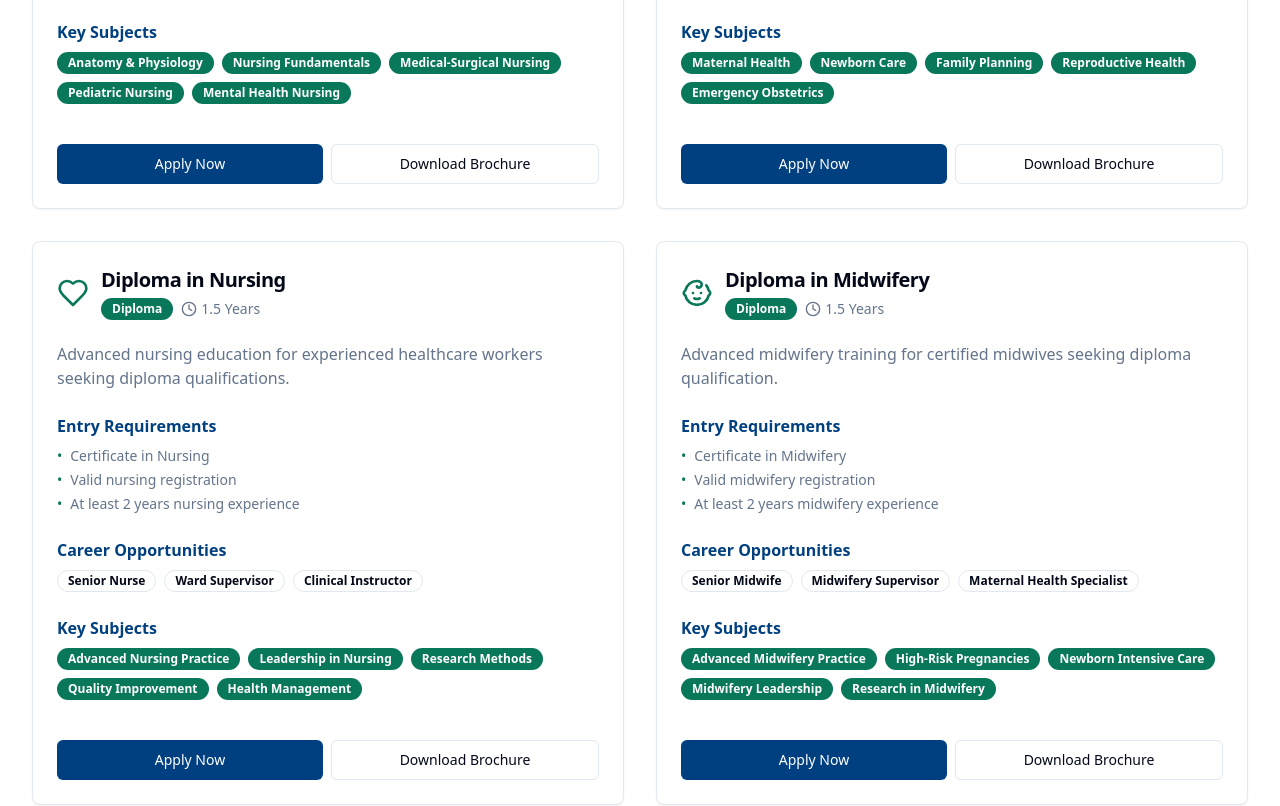
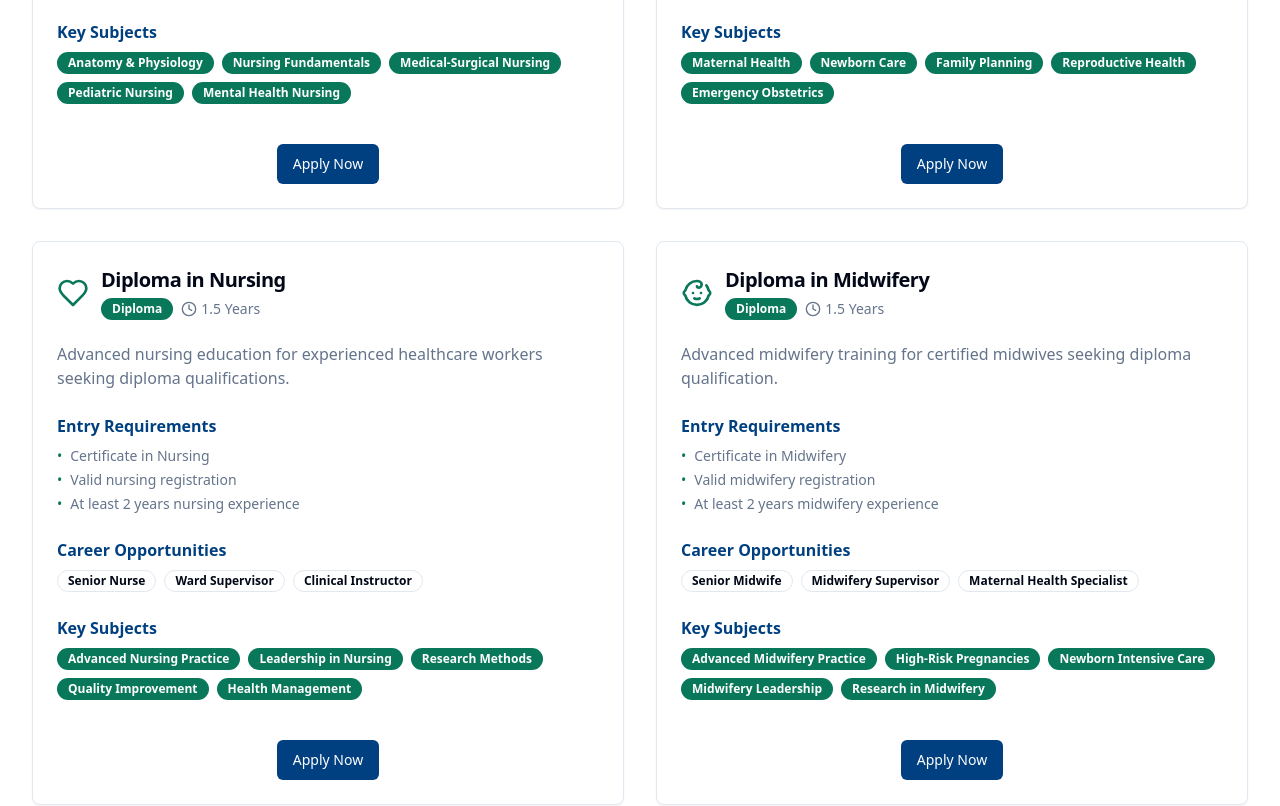
Before and after one commit to joelove-cmd/kiwoko-connect-learn, a React (Vite) app: page /courses in a window 1280 px wide. Shown: the part 1640-2446 px from the top of the page. Built offline with nearby package versions, Linux system fonts and the light colour scheme.

Commit message:
Update Courses page buttons
Remove the "Download Brochure" button and center the "Apply Now" button on the Courses page.

```diff
--- a/src/pages/Courses.tsx
+++ b/src/pages/Courses.tsx
@@ -190,12 +190,9 @@ const Courses = () => {
                     </div>
                   </div>
 
-                  <div className="flex gap-2 pt-4">
-                    <Button asChild className="flex-1">
+                  <div className="flex justify-center pt-4">
+                    <Button asChild>
                       <Link to="/apply">Apply Now</Link>
-                    </Button>
-                    <Button variant="outline" className="flex-1">
-                      Download Brochure
                     </Button>
                   </div>
                 </CardContent>
```
